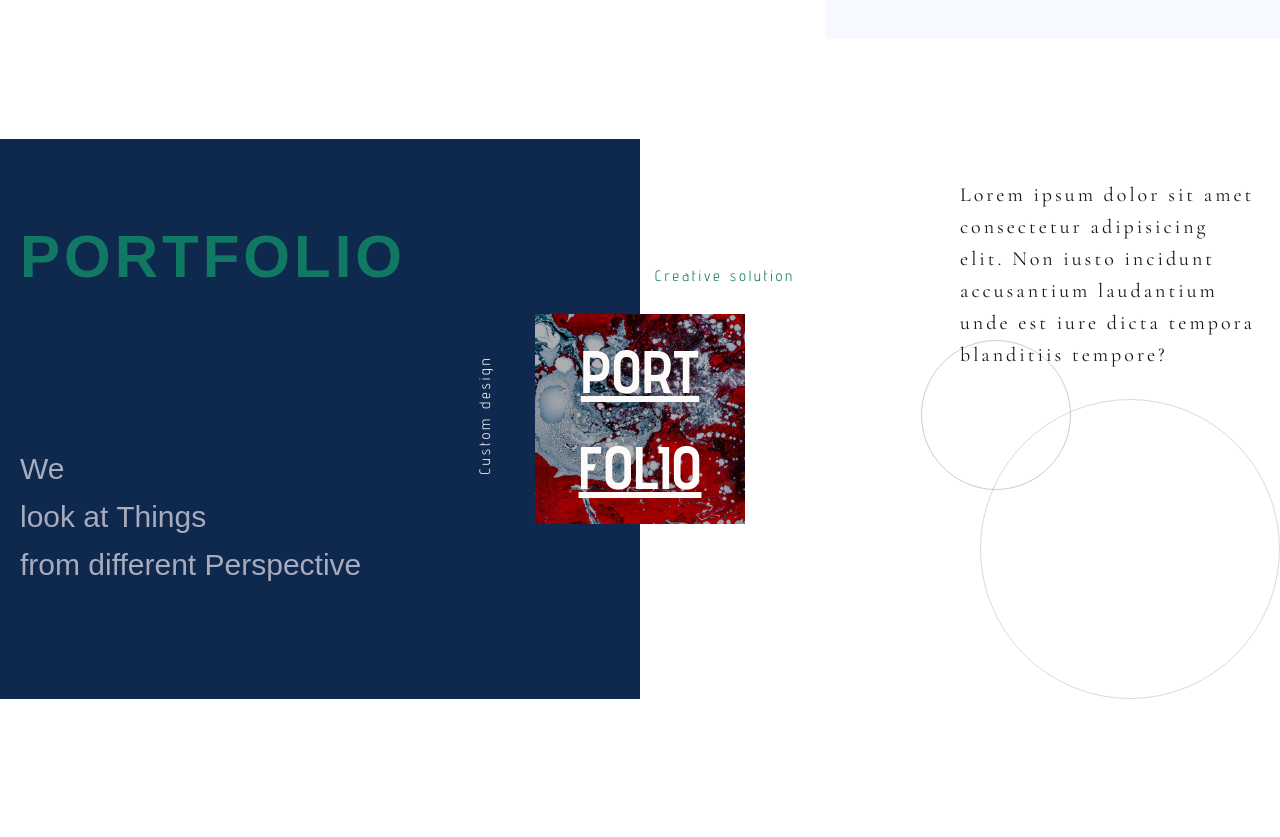
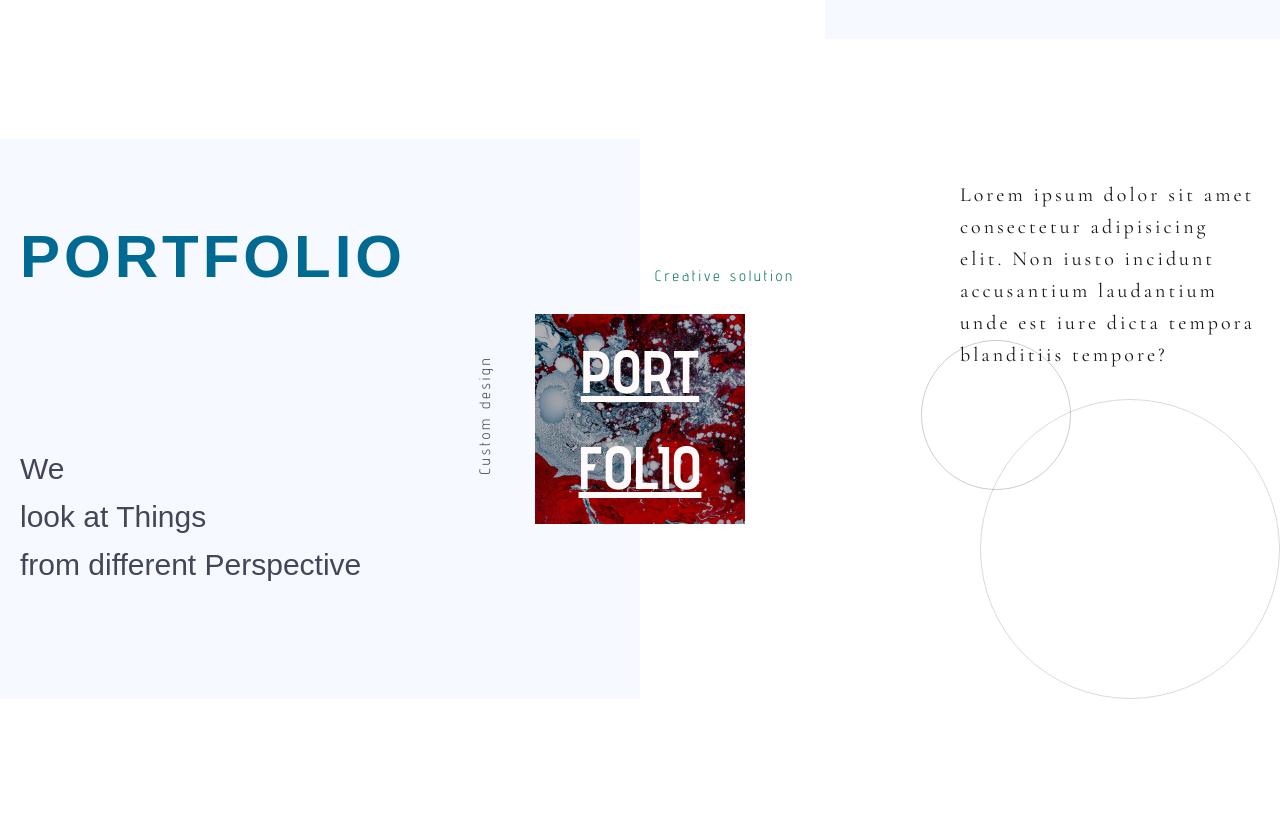
Before and after one commit to Vastlaan/itcontext2.0, a React (Create React App) app in the folder client/: page / in a window 1280 px wide. Shown: the part 620-1457 px from the top of the page. Built offline with nearby package versions, Linux system fonts and the light colour scheme; no server answers; a web font is replaced by a local one.

Commit message:
Change colors on various elements

```diff
--- a/client/src/components/landing/portfolio/center.tsx
+++ b/client/src/components/landing/portfolio/center.tsx
@@ -45,7 +45,7 @@
     font-size: 1.5rem;
     font-family: ${fonts.advent};
     letter-spacing: 0.3rem;
-    color: snow;
+    color: ${(props) => props.theme.grey};
     position: absolute;
     bottom: 2rem;
     left: 2rem;
@@ -73,6 +73,12 @@
     background-position: center;
     z-index: 10;
 
+    &:hover {
+        a {
+            color: ${(props) => props.theme.greyLight};
+        }
+    }
+
     a {
         font-family: ${fonts.advent};
         font-size: 6rem;
@@ -80,9 +86,5 @@
         color: snow;
         cursor: pointer;
         transition: all 0.3s;
-
-        &:hover {
-            color: ${(props) => props.theme.greyLight};
-        }
     }
 `;
--- a/client/src/components/landing/portfolio/front.tsx
+++ b/client/src/components/landing/portfolio/front.tsx
@@ -31,13 +31,13 @@
     font-weight: 600;
     text-transform: uppercase;
     letter-spacing: 0.4rem;
-    color: ${(props) => props.theme.fresh};
+    color: ${(props) => props.theme.primaryLight};
 `;
 const Text = styled.div`
     margin: 4rem 0;
     font-family: ${fonts.gayathri};
     font-size: 3rem;
-    color: ${(props) => props.theme.greyLight};
+    color: ${(props) => props.theme.grey};
 `;
 const Image = styled.div`
     align-self: flex-end;
--- a/client/src/components/landing/portfolio/index.tsx
+++ b/client/src/components/landing/portfolio/index.tsx
@@ -18,7 +18,7 @@
 const Container = styled.section`
     position: relative;
     margin: 10rem 0;
-    background-color: ${(props) => props.theme.primary};
+    background-color: ${(props) => props.theme.bg};
     width: 100%;
     display: grid;
     grid-template-columns: 1fr;
```
